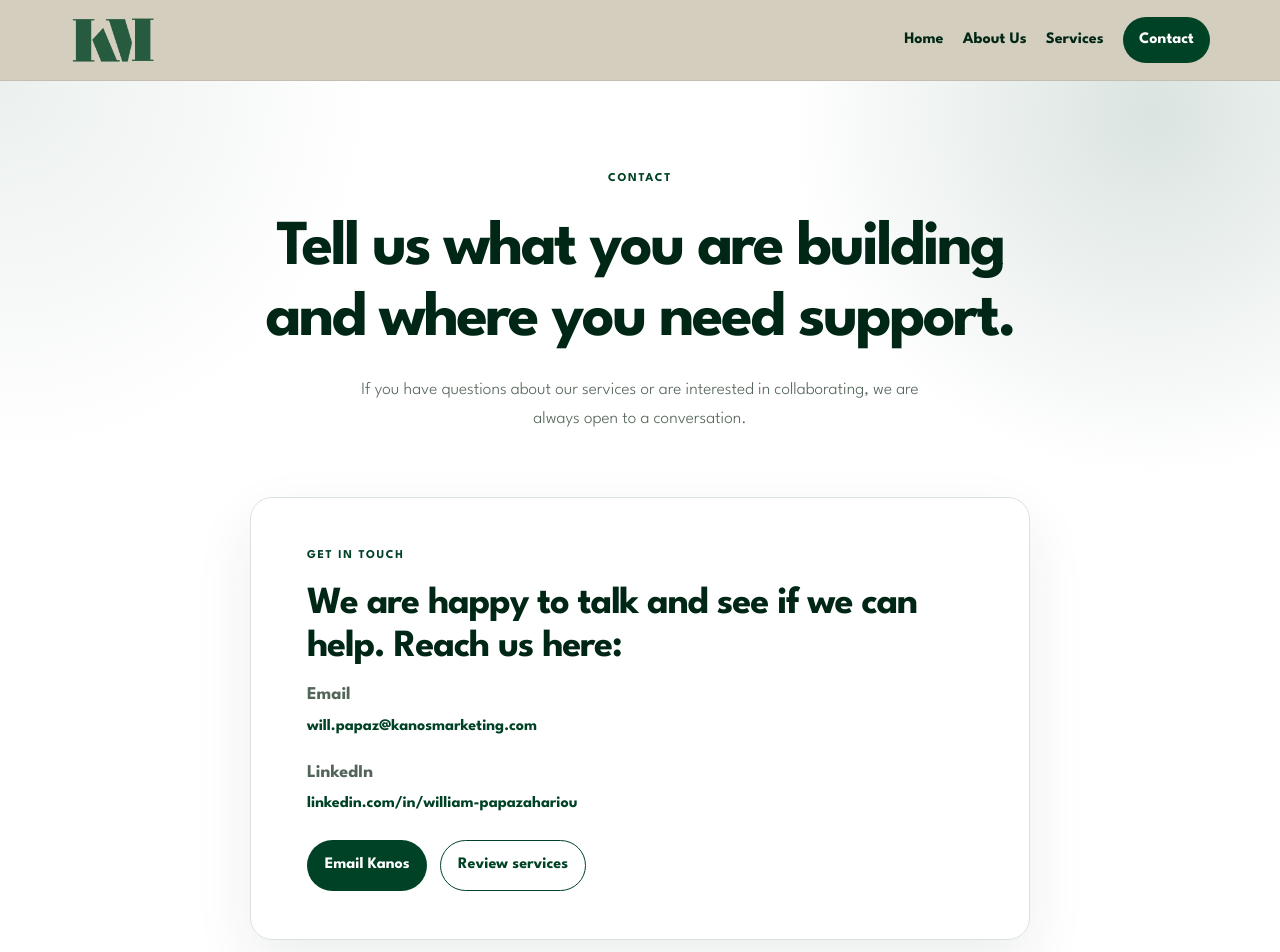
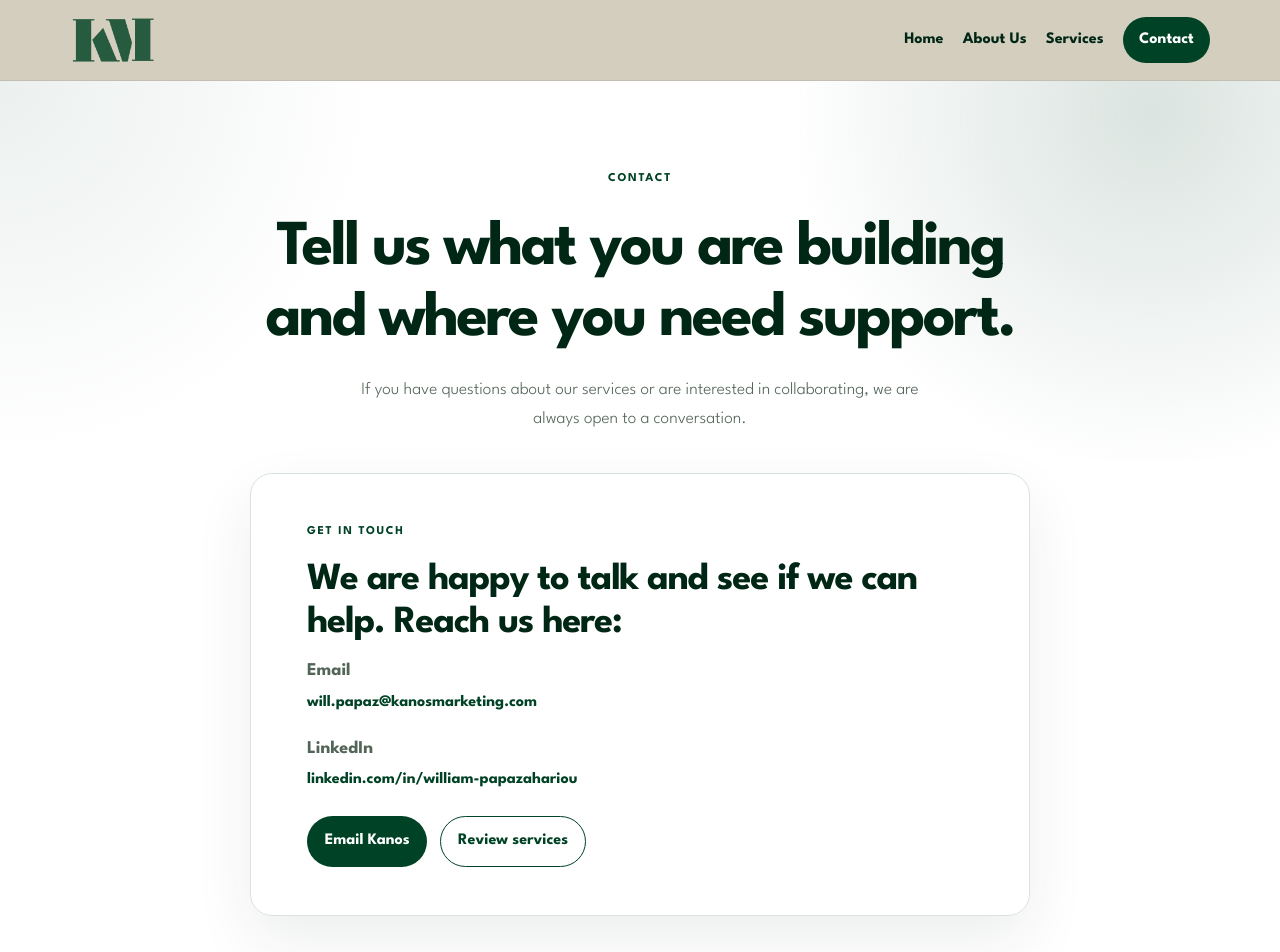
Before and after one commit to patgratt/kanosGroup, a React (Vite) app: page /contact in a window 1280 px wide. Shown: the top 952 px of the page. Built offline with nearby package versions, Linux system fonts and the light colour scheme.

Commit message:
Reduce space

```diff
--- a/styles.css
+++ b/styles.css
@@ -565,11 +565,11 @@ b {
 }
 
 .contact-hero {
-  padding-bottom: 1.5rem;
+  padding-bottom: 0.75rem;
 }
 
 .contact-section {
-  padding-top: 1.5rem;
+  padding-top: 0.75rem;
 }
 
 .section-alt {
```
